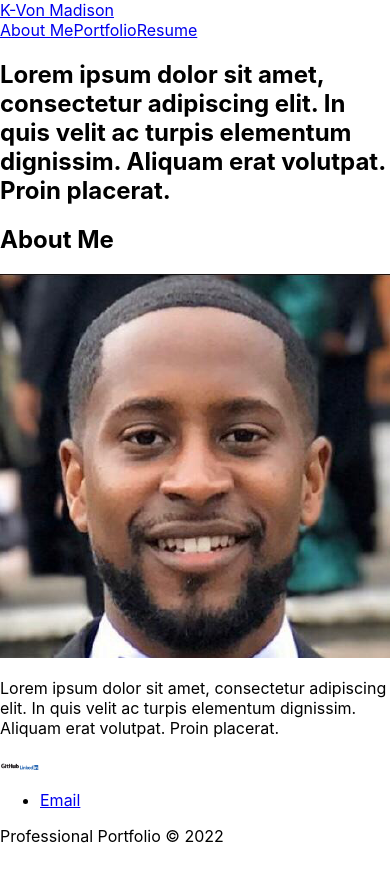
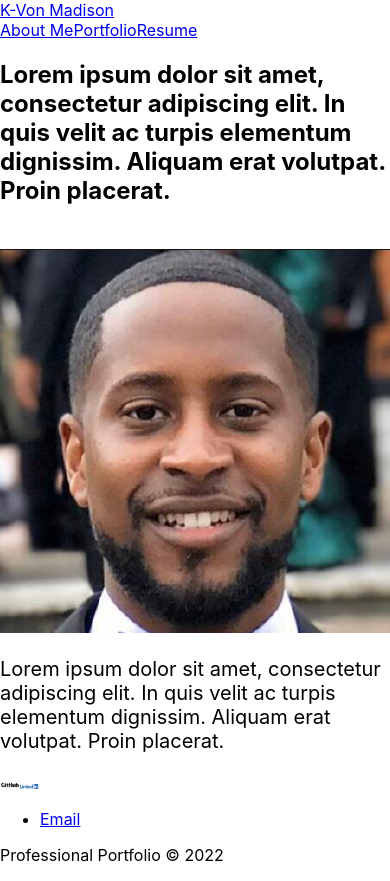
Before and after one commit to KDash201/my-react-portfolio, a React (Create React App) app: page / in a window 390 px wide. Built offline with nearby package versions, Linux system fonts and the light colour scheme; the HTML template or start-up script is replaced by a standard one.

Commit message:
added style.css to About component

```diff
--- a/src/components/About/index.js
+++ b/src/components/About/index.js
@@ -1,5 +1,6 @@
 import React from "react";
 import avi from "../../assets/images/Me/avi.png";
+import "./style.css";
 
 function About(props) {
   return (
--- /dev/null
+++ b/src/components/About/style.css
@@ -0,0 +1,38 @@
+@media screen and (max-width: 930px) {
+  #about {
+    width: 100%;
+    display: flex;
+    flex-direction: column;
+  }
+
+  .about-p {
+    font-size: 20px;
+    width: 100%;
+  }
+
+  .profile-pic {
+    margin: 0;
+  }
+
+  .main-section-content {
+    width: 100%;
+  }
+}
+
+@media screen and (max-width: 572px) {
+  .profile-pic {
+    height: 250px;
+    width: 250px;
+  }
+}
+
+@media screen and (max-width: 444px) {
+  .profile-pic {
+    height: 200px;
+    width: 200px;
+  }
+
+  #about-title {
+    margin-bottom: -25px;
+  }
+}
```
